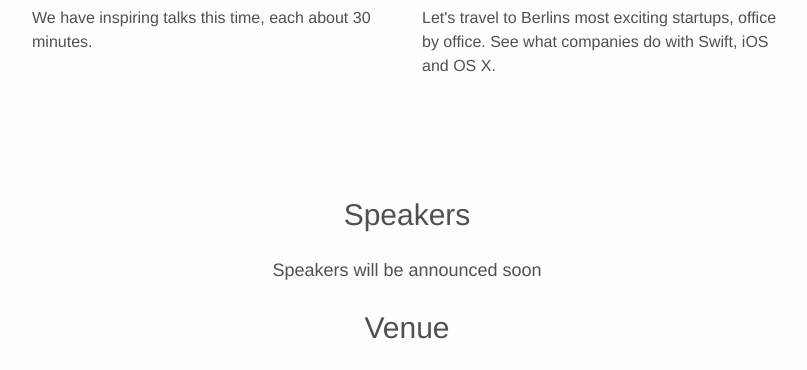
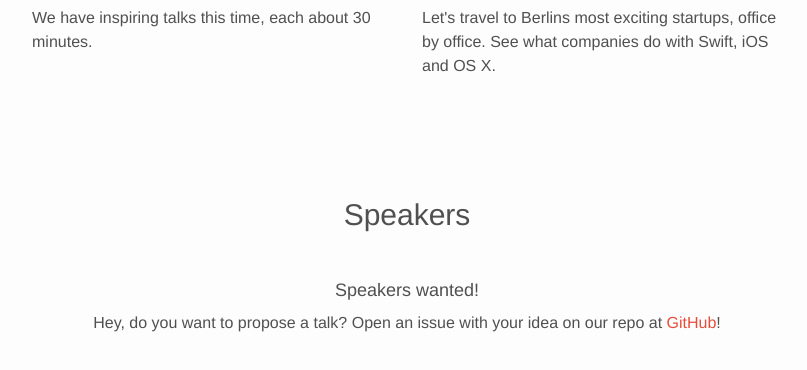
Before and after one commit to swift-berlin/swift-berlin.github.io, a Jekyll site: the page built from _posts/2015-09-21-swift-berlin-11.md, in a window 1280 px wide and 900 px high, scrolled down 851 px, cut to the strip 0-370 px from the top of the window. Shown: the whole strip, without its empty margins (233-1040 px from the left). Built offline with Jekyll 4.4.1, drawn with Linux system fonts in a browser that asks for light colours.

Commit message:
add a link to github repo if speakers are missing, fixes #9

```diff
--- a/_layouts/post.html
+++ b/_layouts/post.html
@@ -62,8 +62,15 @@ layout: default
         </div>
       {% endfor %}
     </div>
-  {% else %}
-    <h3 class="text-center">Speakers will be announced soon</h3>
+  {% endif %}
+  {% if page.speakers == nil or page.speakers.size < 3 %}
+    <div class="row text-center">
+      <div class="col-md-8 col-md-offset-2">
+        <h3>Speakers wanted!</h3>
+        <p>Hey, do you want to propose a talk? Open an issue with your idea on our
+        repo at <a href="https://github.com/swift-berlin/swift-berlin.github.io" target="new">GitHub</a>!</p>
+      </div>
+    </div>
   {% endif %}
 </div>
 
--- a/_posts/2015-09-21-swift-berlin-11.md
+++ b/_posts/2015-09-21-swift-berlin-11.md
@@ -13,6 +13,4 @@ location:
     - Fyber GmbH
     - Johannisstraße 20
     - 10117 Berlin
-speakers:
-
 ---
```
